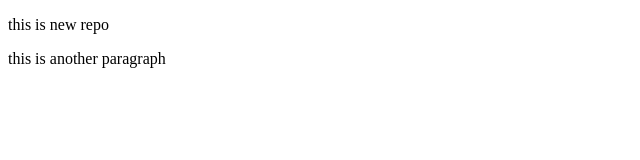
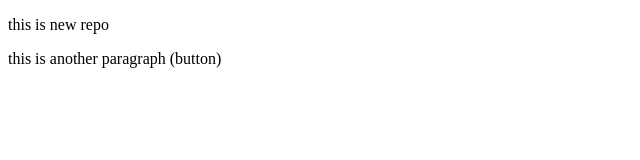
Before and after one commit to krishnasuryawanshi598-commits/local-repo, a plain HTML site: page index.html in a window 1280 px wide. Shown: the full height of the page, 0-640 px from the left. Drawn offline with Linux system fonts and the light colour scheme.

```diff
--- a/index.html
+++ b/index.html
@@ -7,6 +7,6 @@
 </head>
 <body>
     <p>this is new repo</p>
-    <p>this is another paragraph</p>
+    <p>this is another paragraph (button)</p>
 </body>
 </html>
```
Also changed, not shown: 1 other file.
